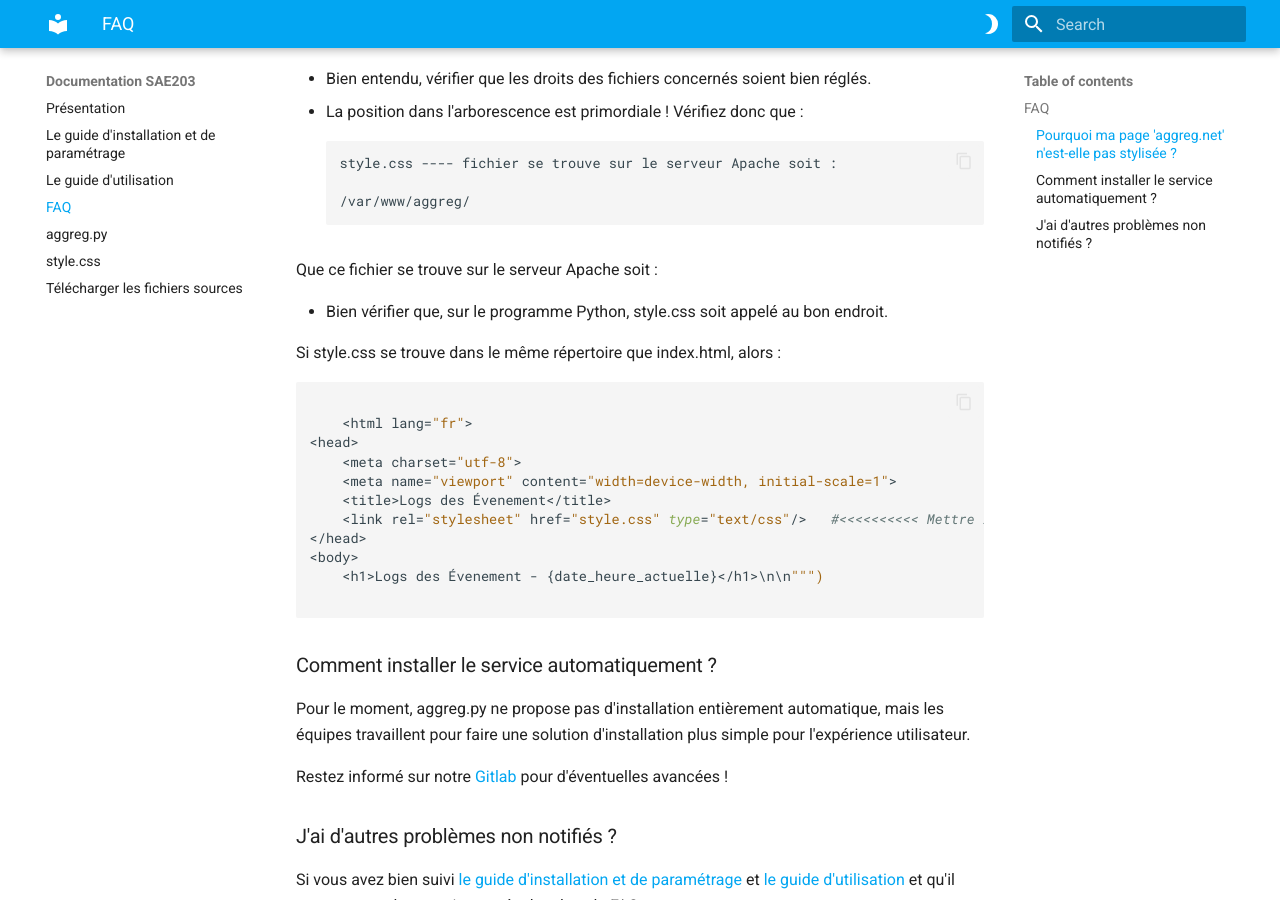
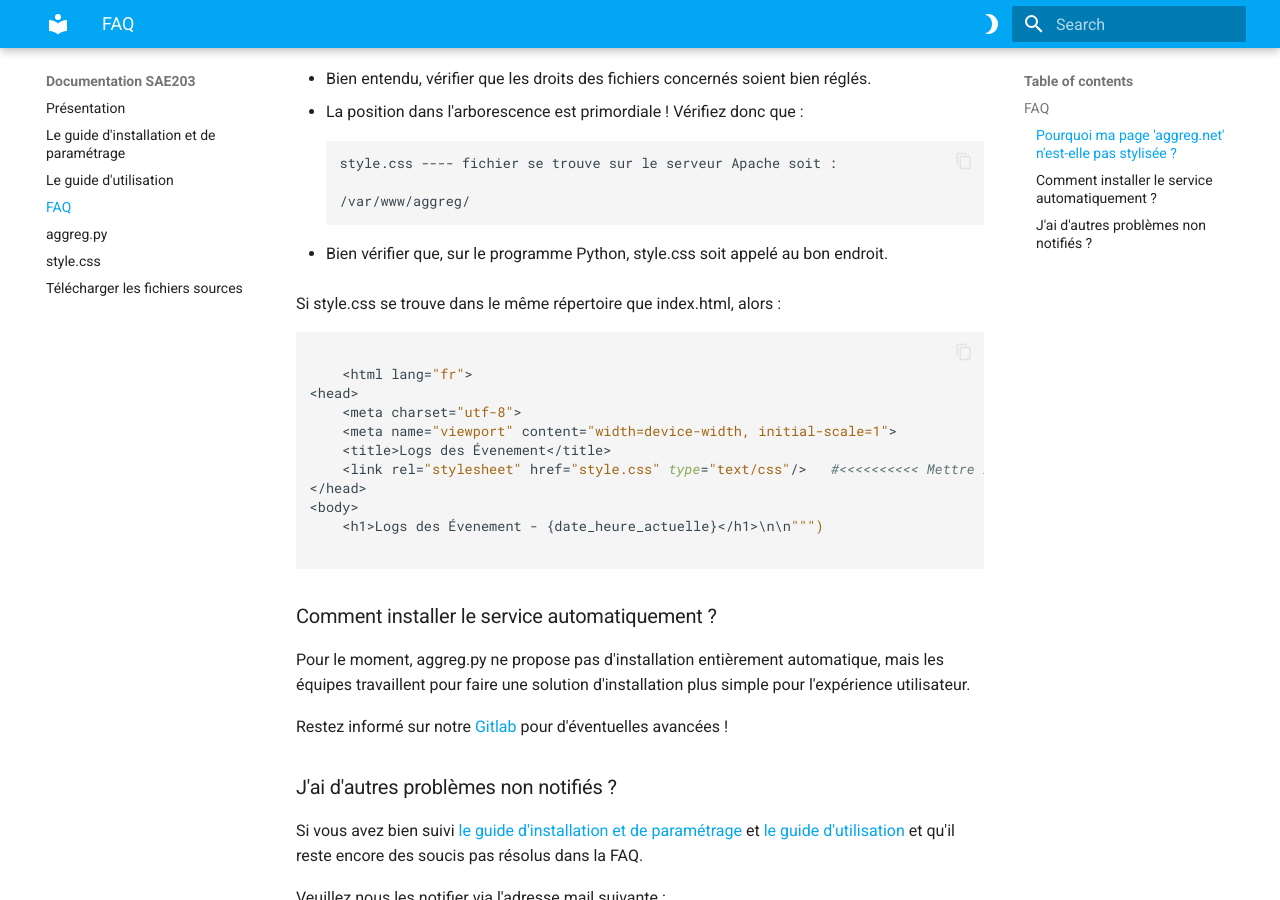
Before and after one commit to JasonVachier/SAE203, an MkDocs documentation site: the page built from docs/faq.md, in a window 1280 px wide and 900 px high, scrolled down 459 px. Built offline with MkDocs 1.6.1 and Material for MkDocs 9.7.7, drawn with Linux system fonts in a browser that asks for light colours.

Commit message:
Push test

```diff
--- a/docs/faq.md
+++ b/docs/faq.md
@@ -17,8 +17,6 @@ Voici les quelques étapes à suivre :
         style.css ---- fichier se trouve sur le serveur Apache soit :
 
         /var/www/aggreg/
-
-Que ce fichier se trouve sur le serveur Apache soit :
 
 - Bien vérifier que, sur le programme Python, style.css soit appelé au bon endroit.
 
```
